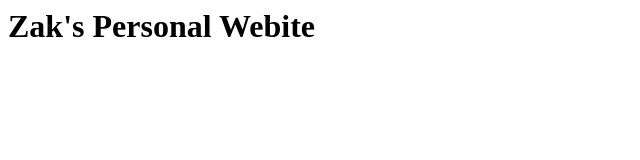
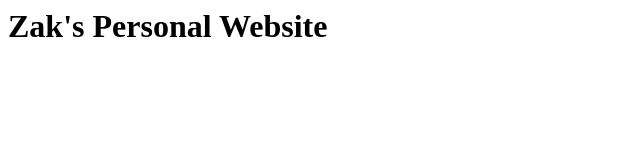
Before and after one commit to zrahbek/zrahbek.github.io, a plain HTML site: page index.html in a window 1280 px wide. Shown: the full height of the page, 0-640 px from the left. Drawn offline with Linux system fonts and the light colour scheme.

Commit message:
Update index.html

```diff
--- a/index.html
+++ b/index.html
@@ -1,2 +1,3 @@
 <!DOCTYPE=html>
-<H1>Zak's Personal Webite</H1>
+
+<H1>Zak's Personal Website</H1>
```
